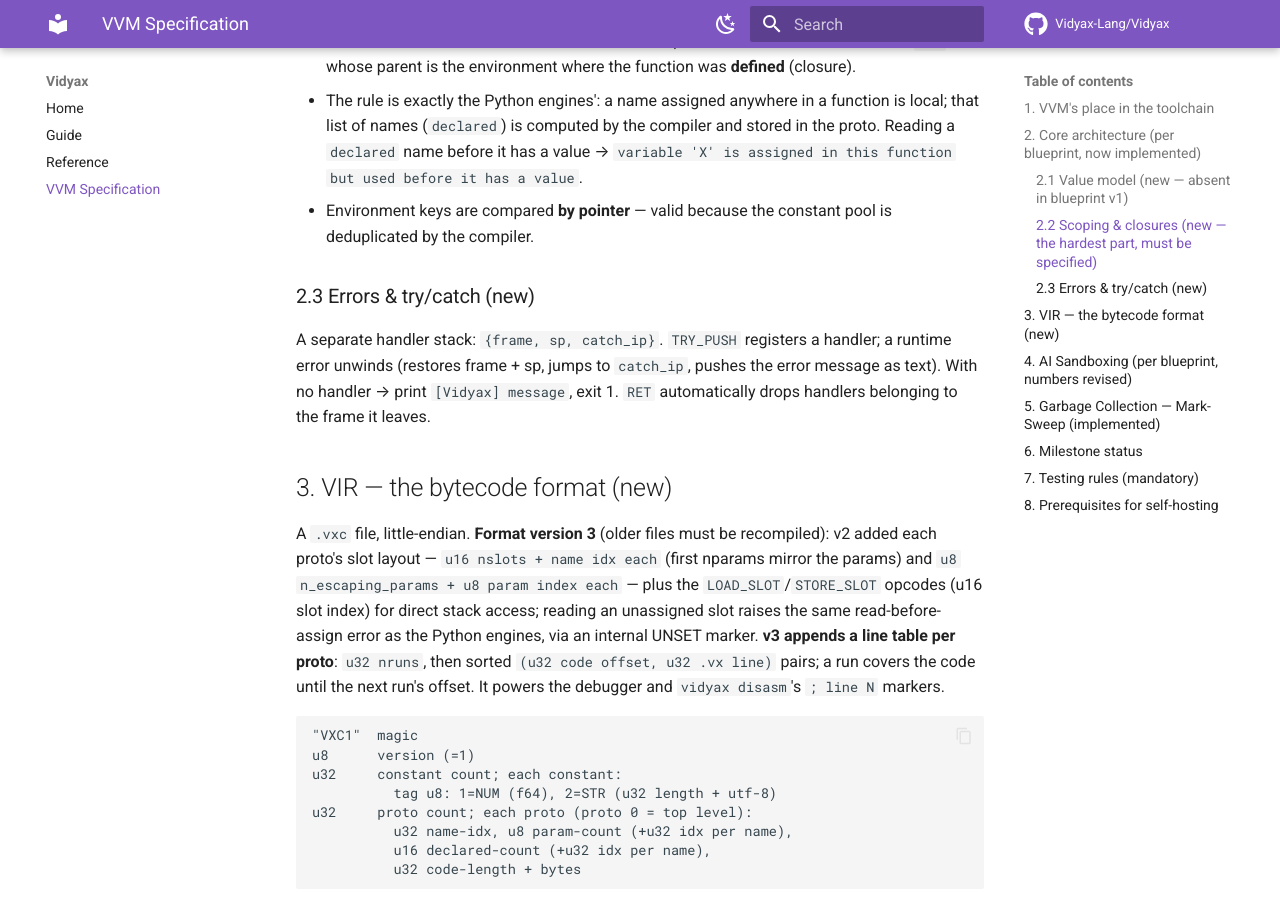
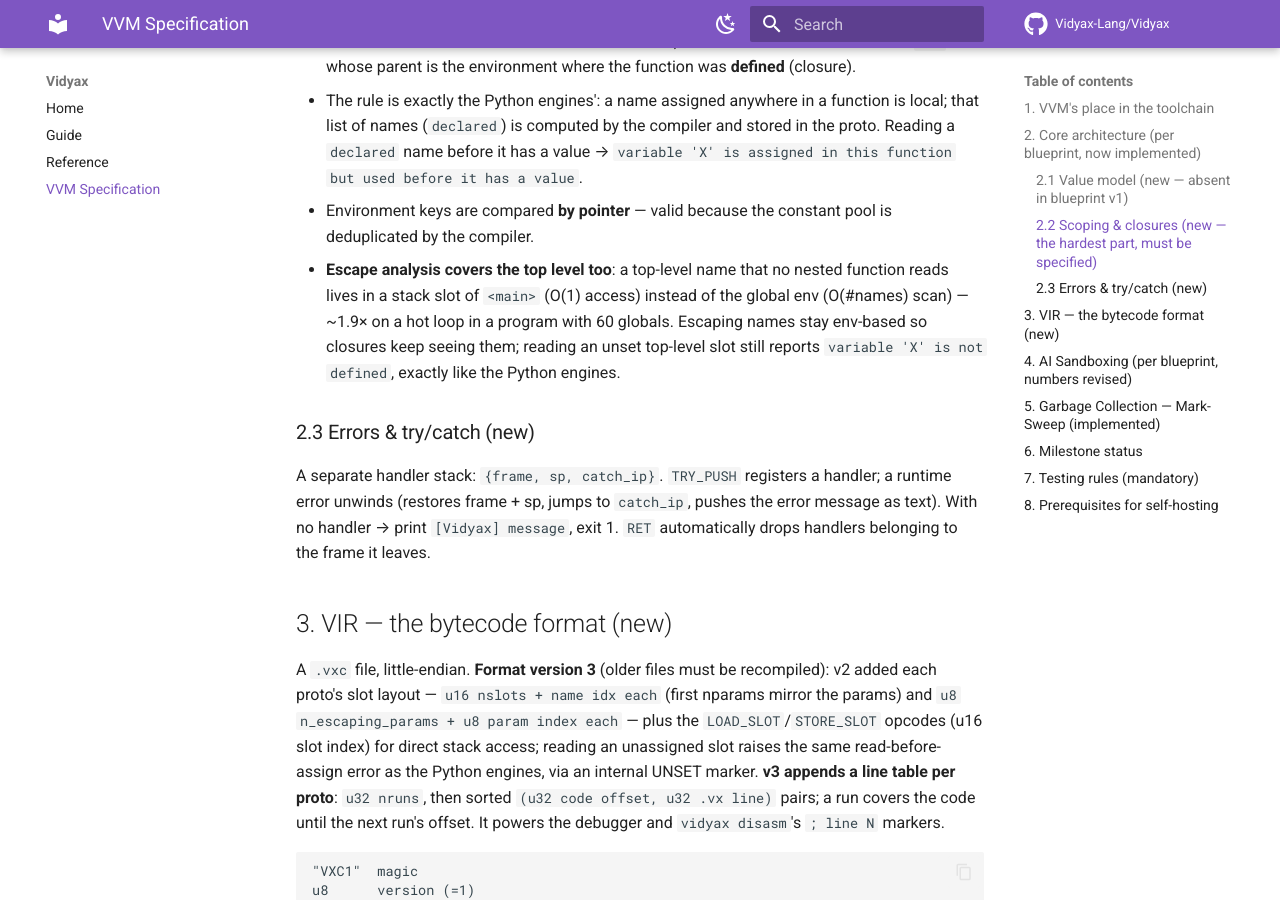
Before and after one commit to Vidyax-Lang/Vidyax, an MkDocs documentation site: the page built from docs/VVM_SPEC.md, in a window 1280 px wide and 900 px high, scrolled down 1429 px. Built offline with MkDocs 1.6.1 and Material for MkDocs 9.7.7, drawn with Linux system fonts in a browser that asks for light colours; comment, search, counter and statistics services are not loaded.

Commit message:
Optimizer: escape analysis top-level — main slot-based (~1.9x pada program ber-banyak global)

```diff
--- a/docs/VVM_SPEC.md
+++ b/docs/VVM_SPEC.md
@@ -57,6 +57,12 @@ Python), `func` (proto + closure env), `builtin`.
   before it has a value`.
 - Environment keys are compared **by pointer** — valid because the
   constant pool is deduplicated by the compiler.
+- **Escape analysis covers the top level too**: a top-level name that no
+  nested function reads lives in a stack slot of `<main>` (O(1) access)
+  instead of the global env (O(#names) scan) — ~1.9× on a hot loop in a
+  program with 60 globals. Escaping names stay env-based so closures
+  keep seeing them; reading an unset top-level slot still reports
+  `variable 'X' is not defined`, exactly like the Python engines.
 
 ### 2.3 Errors & try/catch (new)
 
```
Also changed, not shown: ROADMAP.md (+5 -1 lines), vxc.py (+8 -0 lines), 1 other file.
